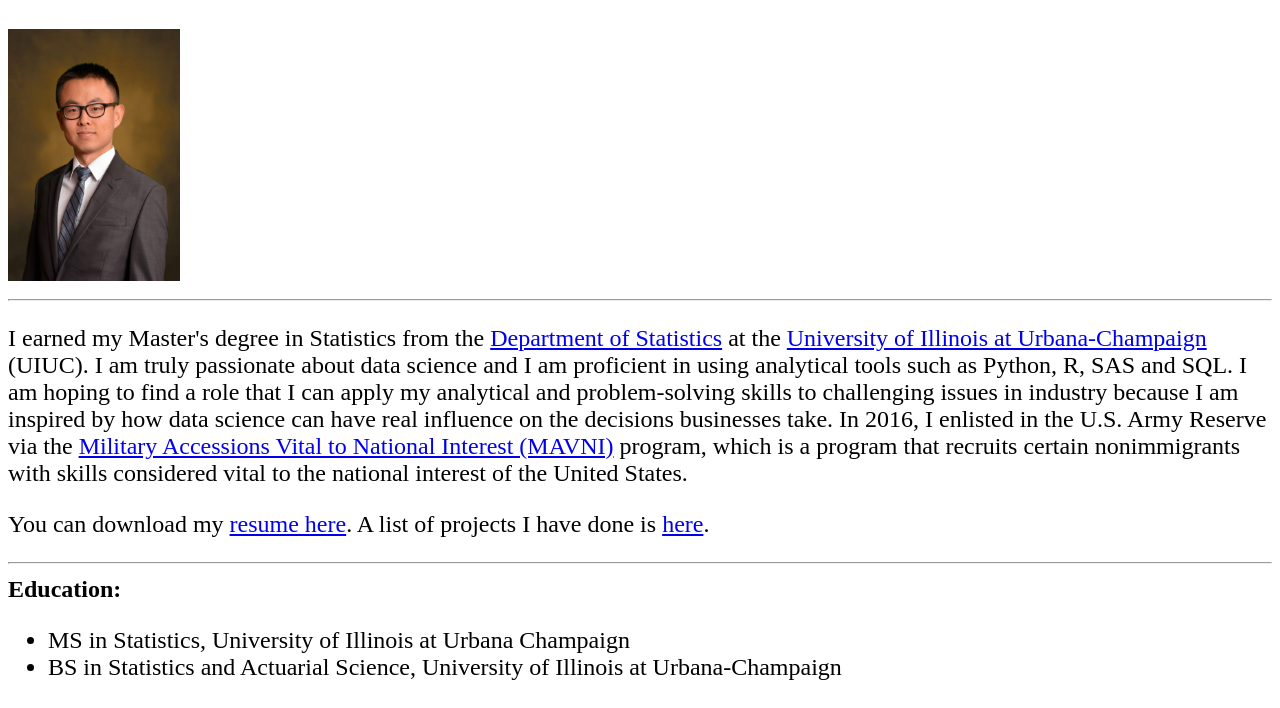
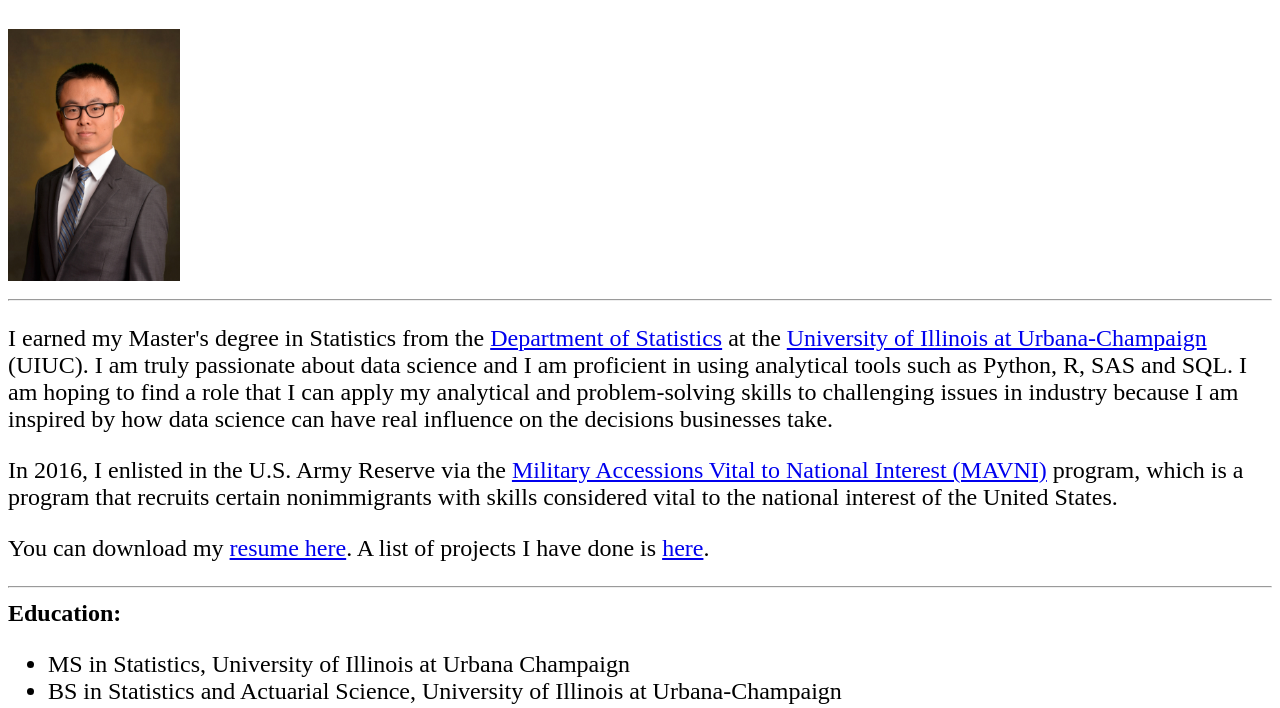
Before and after one commit to jason1866/jason1866.github.io, a plain HTML site: page index.html in a window 1280 px wide. Shown: the part 73-781 px from the top of the page. Drawn offline with Linux system fonts and the light colour scheme.

Commit message:
Update index.html

```diff
--- a/index.html
+++ b/index.html
@@ -14,7 +14,10 @@ Zhitao Ma<br>
 <a href="https://stat.illinois.edu/">Department of Statistics</a> at the
 <a href="http://www.uiuc.edu/"</a>University of Illinois at Urbana-Champaign</a> (UIUC). I am truly passionate about data science and I am
 proficient in using analytical tools such as Python, R, SAS and SQL. I am hoping to find a role that I can apply my analytical and problem-solving
-skills to challenging issues in industry because I am inspired by how data science can have real influence on the decisions businesses take. In 2016, I enlisted in the U.S. Army Reserve via the
+skills to challenging issues in industry because I am inspired by how data science can have real influence on the decisions businesses take.
+</p>
+
+In 2016, I enlisted in the U.S. Army Reserve via the
 <a href="https://en.wikipedia.org/wiki/Military_Accessions_Vital_to_National_Interest">Military Accessions Vital to National Interest (MAVNI)</a> program, which is a program that recruits certain nonimmigrants with skills considered vital to the national interest of the United States.
 </p>
 
```
